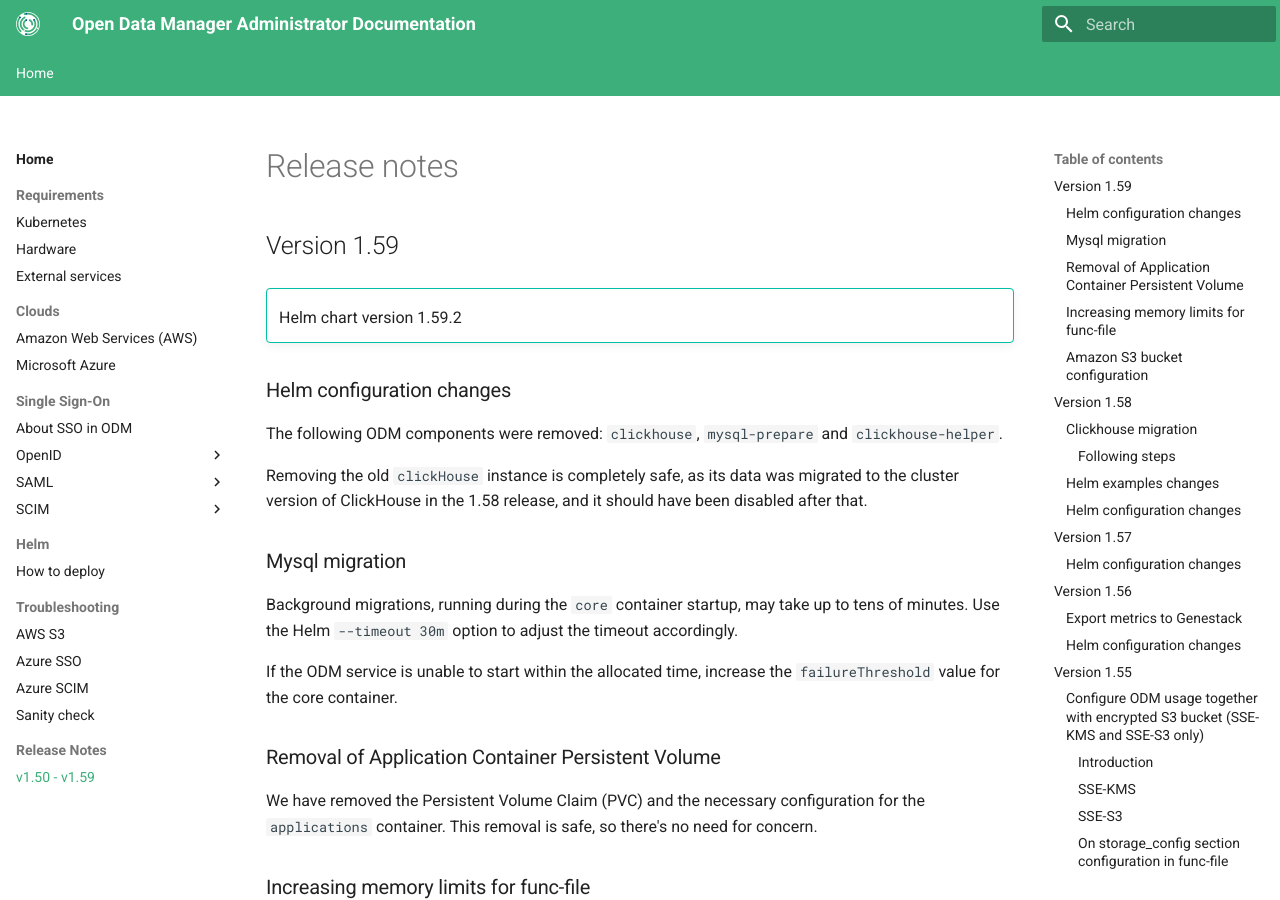
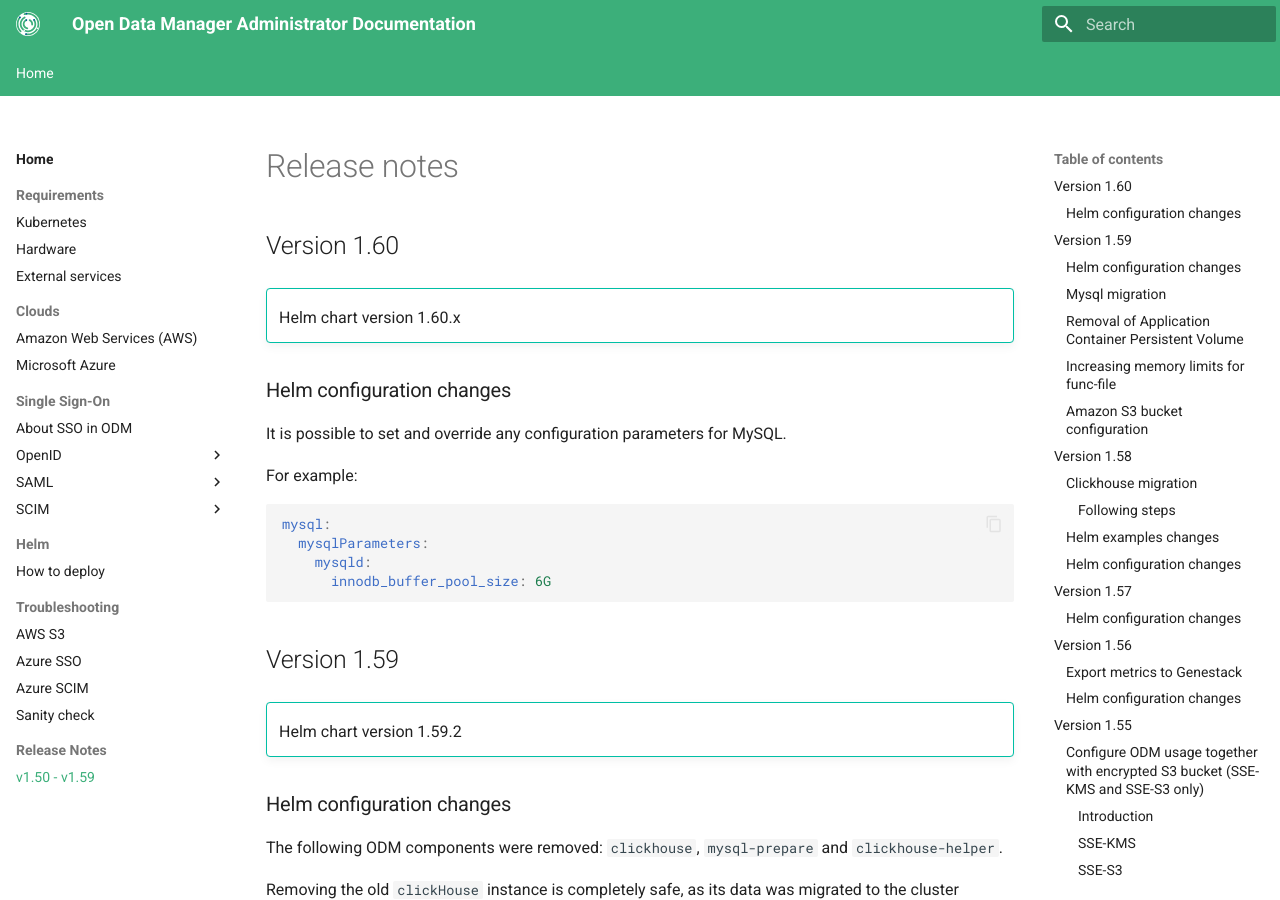
Before and after one commit to genestack/admin-docs, an MkDocs documentation site: the page built from docs/home/release-notes/v1.50-v1.59.md, in a window 1280 px wide and 900 px high. Built offline with MkDocs 1.6.1 and Material for MkDocs 9.7.7, drawn with Linux system fonts in a browser that asks for light colours; the version menu is left out.

Commit message:
feature/ODM-12209 Make it possible to set and override parameters in the Mysql

````diff
--- a/docs/home/release-notes/v1.50-v1.59.md
+++ b/docs/home/release-notes/v1.50-v1.59.md
@@ -1,4 +1,22 @@
 # Release notes
+
+## Version 1.60
+
+!!! tip ""
+    Helm chart version 1.60.x
+
+### Helm configuration changes
+
+It is possible to set and override any configuration parameters for MySQL.
+
+For example:
+
+```yaml
+mysql:
+  mysqlParameters:
+    mysqld:
+      innodb_buffer_pool_size: 6G
+```
 
 ## Version 1.59
 
````
